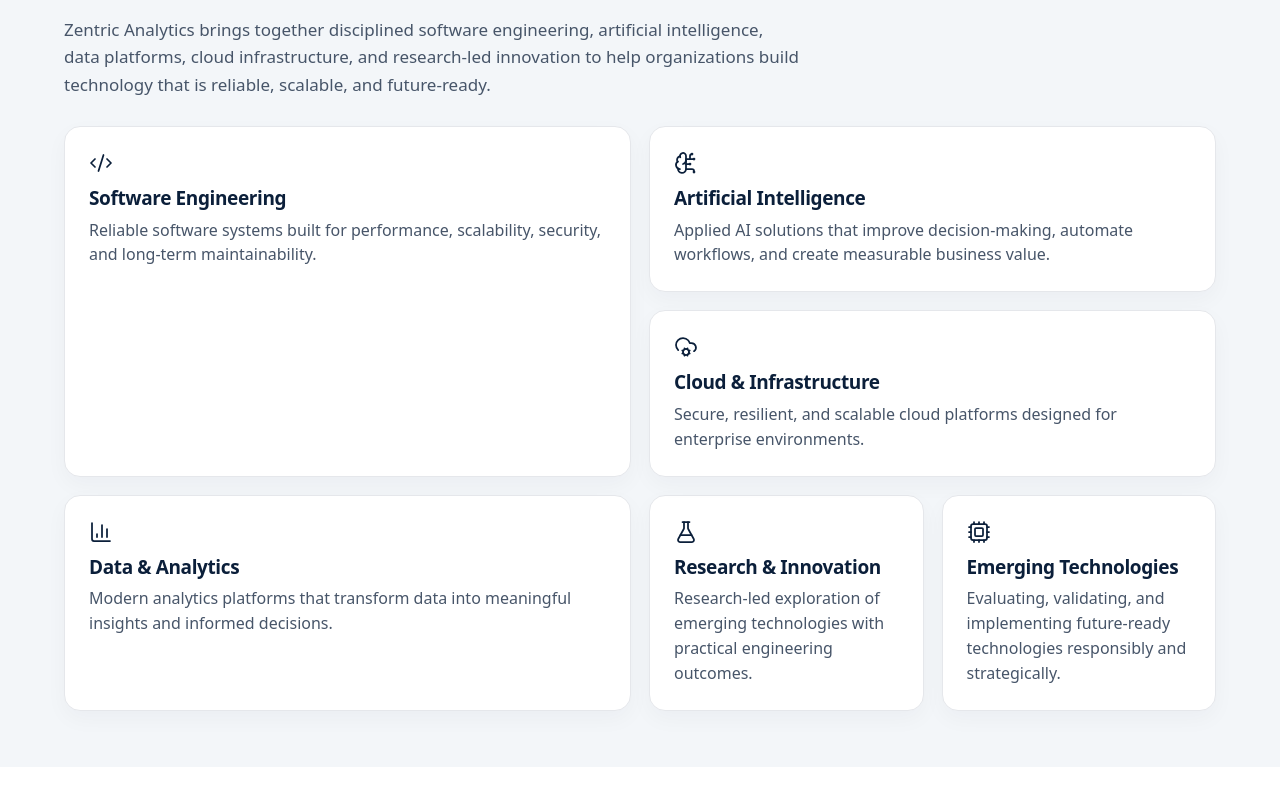
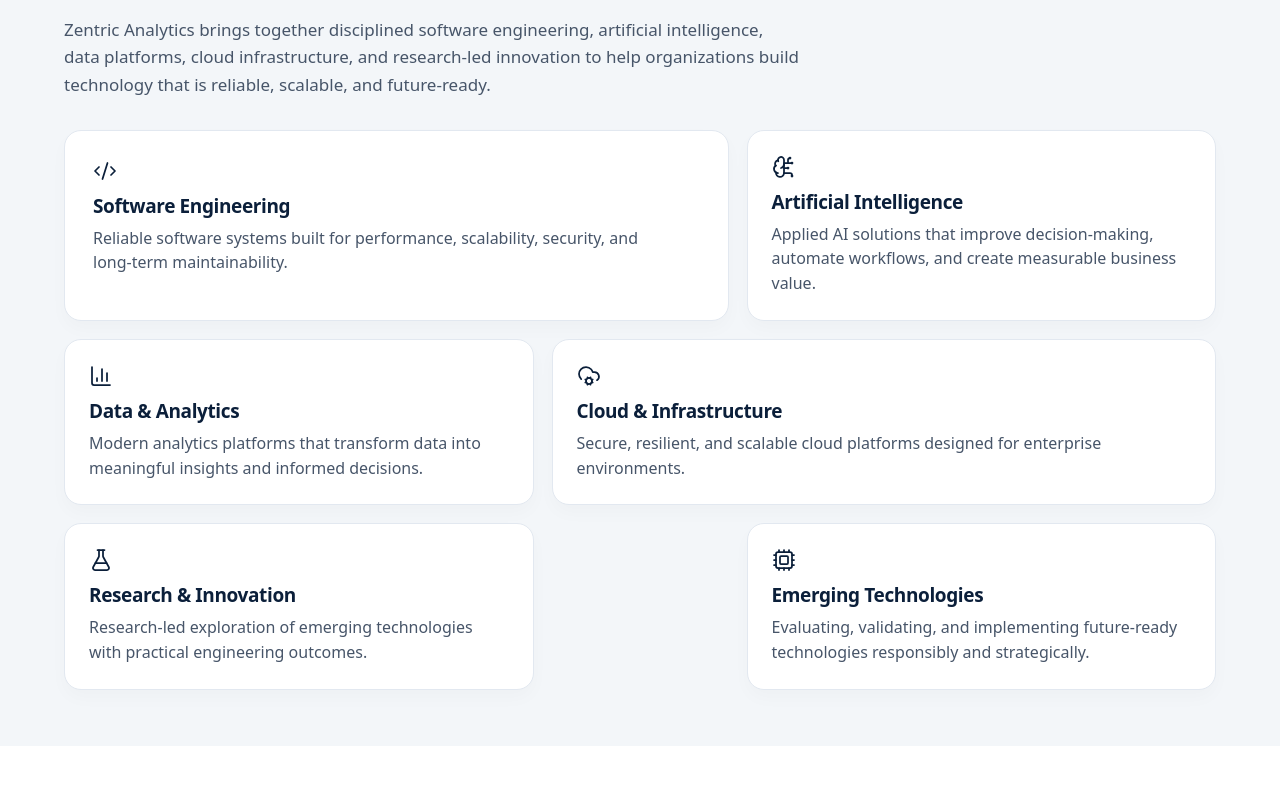
Before and after one commit to Zentric-Analytics/Zentricanalytics.com, a Next.js app: page / in a window 1280 px wide. Shown: the part 1482-2280 px from the top of the page. Built offline with nearby package versions, Linux system fonts and the light colour scheme.

Commit message:
Redesign core capabilities layout

```diff
--- a/src/app/page.tsx
+++ b/src/app/page.tsx
@@ -287,24 +287,24 @@ export default function Home() {
             description="Zentric Analytics brings together disciplined software engineering, artificial intelligence, data platforms, cloud infrastructure, and research-led innovation to help organizations build technology that is reliable, scalable, and future-ready."
           />
 
-          <div className="mt-6 grid gap-3 sm:mt-7 sm:grid-cols-2 sm:gap-4 lg:grid-cols-4 lg:grid-rows-[auto_auto_auto] lg:gap-[18px]">
+          <div className="mt-7 grid gap-3.5 sm:mt-8 sm:grid-cols-2 sm:gap-4 md:[&>a:first-child]:col-span-2 lg:grid-cols-12 lg:grid-rows-[auto_auto_auto] lg:gap-[18px] lg:[&>a:first-child]:col-span-7">
             {capabilities.map((capability) => {
               const tileClassName =
                 capability.title === 'Software Engineering'
-                  ? 'lg:col-span-2 lg:row-span-2 lg:min-h-[238px]'
-                  : capability.title === 'Data & Analytics'
-                    ? 'lg:col-span-2 lg:col-start-1 lg:row-start-3'
-                    : capability.title === 'Research & Innovation'
-                      ? 'lg:col-start-3 lg:row-start-3'
-                      : capability.title === 'Cloud & Infrastructure'
-                        ? 'lg:col-span-2 lg:col-start-3 lg:row-start-2'
-                        : capability.title === 'Emerging Technologies'
-                          ? 'lg:col-start-4 lg:row-start-3'
-                          : 'lg:col-span-2 lg:col-start-3 lg:row-start-1';
+                  ? 'lg:col-start-1 lg:row-start-1 lg:p-7'
+                  : capability.title === 'Artificial Intelligence'
+                    ? 'lg:col-span-5 lg:col-start-8 lg:row-start-1'
+                    : capability.title === 'Data & Analytics'
+                      ? 'lg:col-span-5 lg:col-start-1 lg:row-start-2'
+                      : capability.title === 'Research & Innovation'
+                        ? 'lg:col-span-5 lg:col-start-1 lg:row-start-3'
+                        : capability.title === 'Cloud & Infrastructure'
+                          ? 'lg:col-span-7 lg:col-start-6 lg:row-start-2'
+                          : 'lg:col-span-5 lg:col-start-8 lg:row-start-3';
 
               return (
                 <Link
-                  className={`${tileClassName} group flex flex-col rounded-2xl border border-[#E5E7EB] bg-white p-4 outline-none shadow-[0_8px_22px_rgba(11,31,58,0.035)] transition-[background-color,border-color,transform] duration-200 ease-out hover:border-[#10B981]/55 hover:bg-[#F8FAFC] focus-visible:border-[#10B981]/70 focus-visible:bg-[#F8FAFC] focus-visible:ring-2 focus-visible:ring-[#10B981] motion-safe:hover:-translate-y-0.5 sm:p-5 lg:p-6`}
+                  className={`${tileClassName} group flex cursor-pointer flex-col rounded-[17px] border border-[#E2E8F0] bg-white p-4 outline-none shadow-[0_8px_18px_rgba(11,31,58,0.025)] transition-[background-color,border-color,transform] duration-200 ease-out hover:border-[#10B981]/55 hover:bg-[#F8FAFC] focus-visible:border-[#10B981]/70 focus-visible:bg-[#F8FAFC] focus-visible:ring-2 focus-visible:ring-[#10B981] focus-visible:ring-offset-2 focus-visible:ring-offset-[#F3F6F9] motion-safe:hover:-translate-y-0.5 sm:p-5 lg:p-6`}
                   href="/services"
                   key={capability.title}
                 >
```
